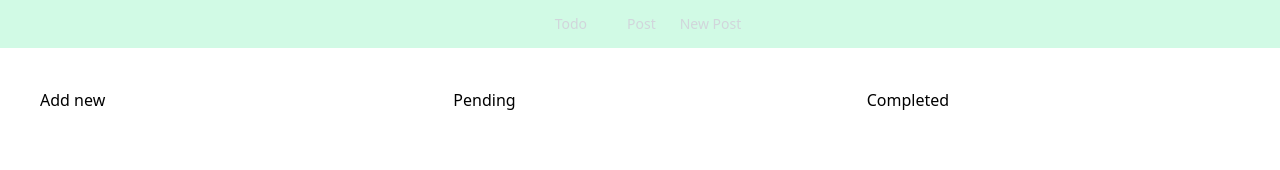
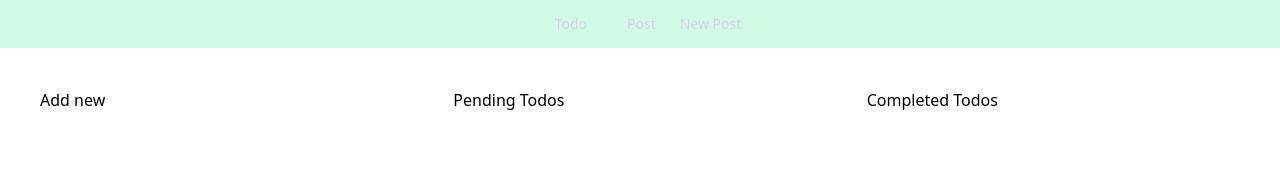
Before and after one commit to engr-hasanuzzaman/fun-with-vuejs, a Vue app: page /home in a window 1280 px wide. Shown: the top 170 px of the page. Built offline with nearby package versions, Linux system fonts and the light colour scheme.

Commit message:
Update the title

```diff
--- a/src/components/Home.vue
+++ b/src/components/Home.vue
@@ -13,12 +13,12 @@
         <button @click="toggleModal">Add new</button>
       </div>
       <TodoList
-        title="Pending"
+        title="Pending Todos"
         :todos="inCompletedTodo"
         @clicked="toggleStatus"
       ></TodoList>
       <TodoList
-        title="Completed"
+        title="Completed Todos"
         :todos="completedTodo"
         @clicked="toggleStatus"
       ></TodoList>
```
